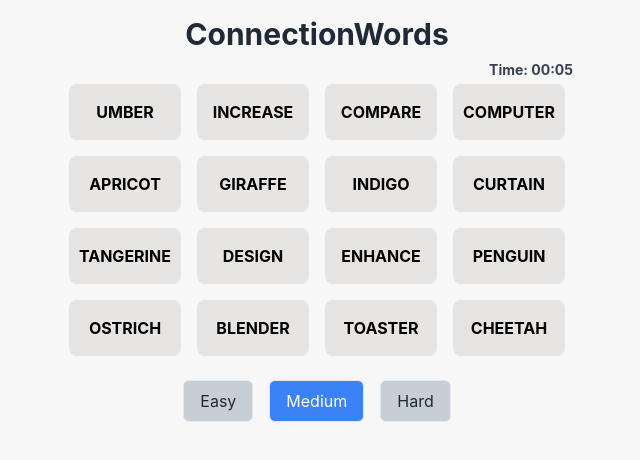
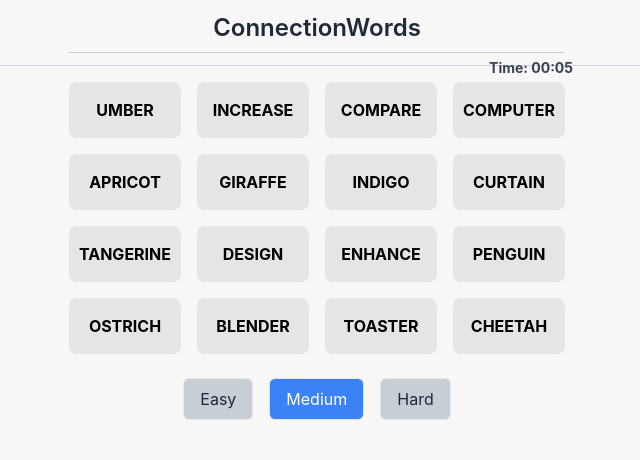
Before and after one commit to Heminyildiz/ConnectionWords, a React (Create React App) app: page / in a window 1280 px wide. Shown: the top 460 px of the page, without its empty margins (323-963 px from the left). Built offline with nearby package versions, Linux system fonts and the light colour scheme.

Commit message:
Update Header.jsx

```diff
--- a/src/components/Header.jsx
+++ b/src/components/Header.jsx
@@ -2,10 +2,12 @@ import React from 'react';
 
 const Header = ({ errorCount, errorLimit, gameStatus }) => {
   return (
-    <header className="py-4">
-      <h1 className="text-3xl font-bold text-center text-gray-800">
+    <header className="py-3 border-b border-gray-300 w-full relative">
+      <h1 className="text-2xl font-semibold text-center text-gray-800">
         ConnectionWords
       </h1>
+      {/* İnce çizgi: Gridin sol üst ve sağ üst kutularının hizasına denk gelecek şekilde */}
+      <div className="mt-2 mx-auto" style={{width: '31rem', height: '1px', backgroundColor: '#ccc'}}></div>
     </header>
   );
 };
```
